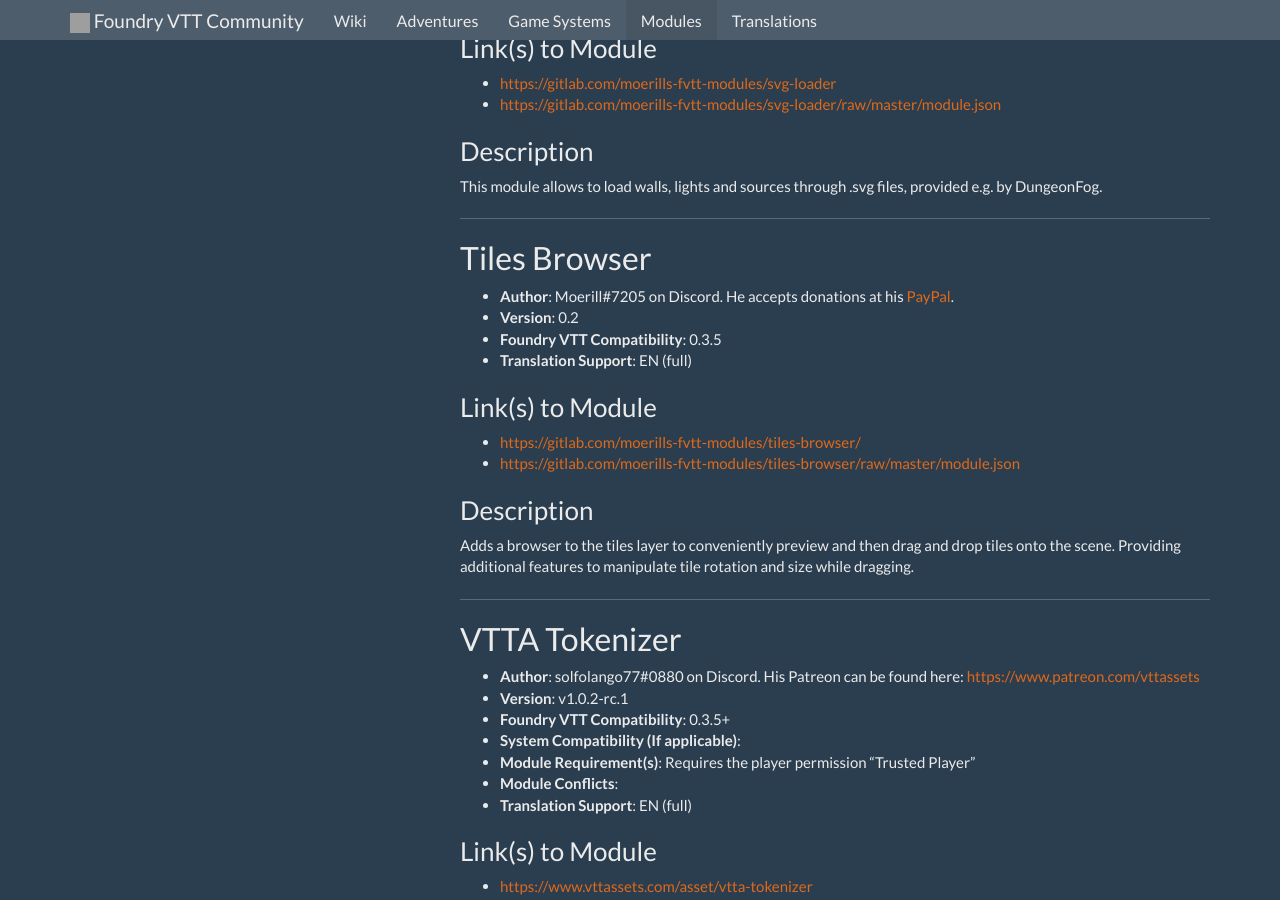
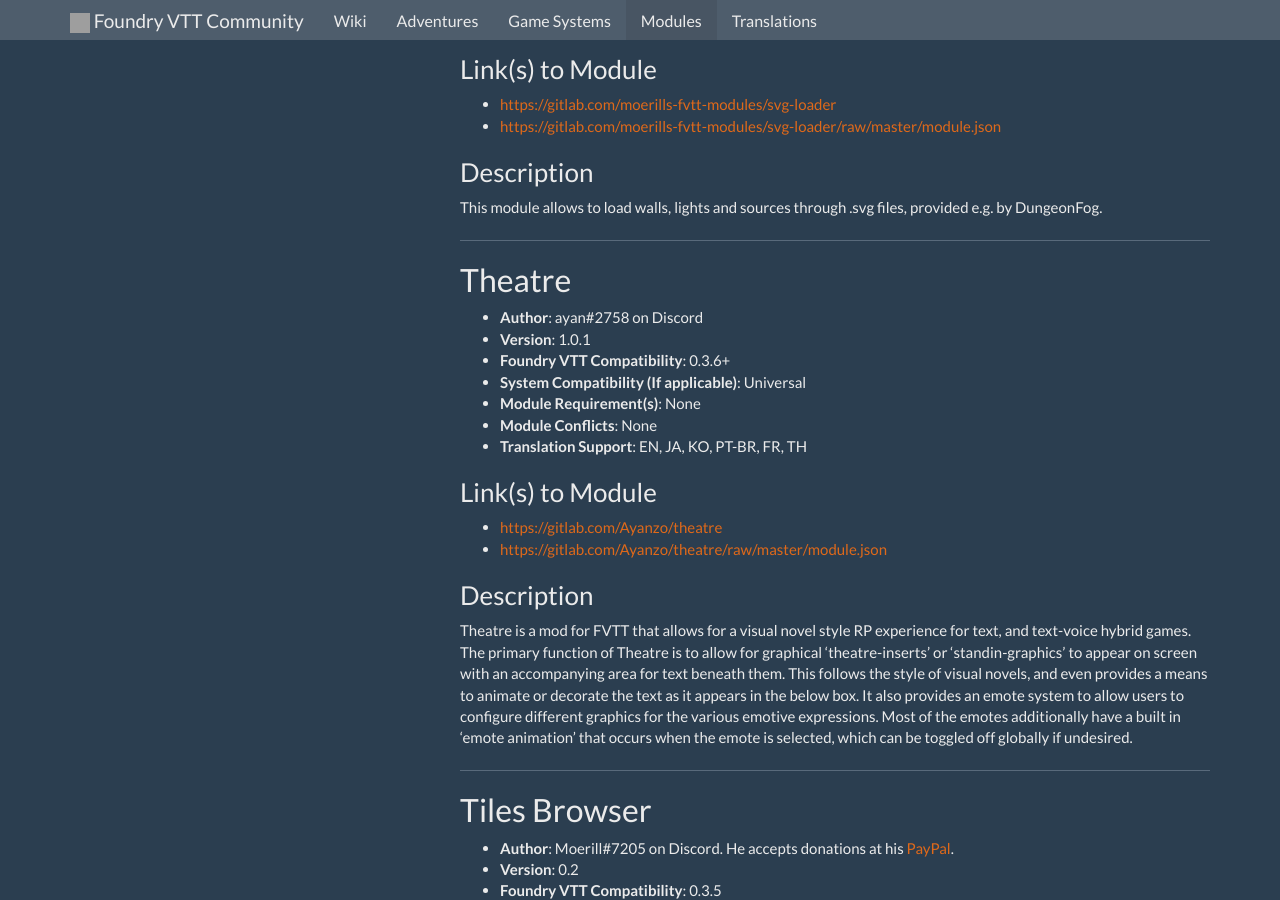
Before and after one commit to foundry-vtt-community/foundry-vtt-community.github.io, a Jekyll site: the page built from _docs/Community-Modules.md, in a window 1280 px wide and 900 px high, scrolled down 13569 px. Built offline with Jekyll 4.4.1, drawn with Linux system fonts in a browser that asks for light colours; nearby versions of some CDN libraries; comment, search, counter and statistics services are not loaded; some of the changed text lies outside the part shown; grey boxes are pictures that could not be loaded.

Commit message:
Update Wiki Content (Automatic)

```diff
--- a/_docs/Community-Modules.md
+++ b/_docs/Community-Modules.md
@@ -29,6 +29,7 @@
       * [Pings](#pings)
       * [Pointer](#pointer)
       * [SVG Loader](#svg-loader)
+      * [Theatre](#theatre)
       * [Tiles Browser](#tiles-browser)
       * [VTTA Tokenizer](#vtta-tokenizer)
       * [Token Mold](#token-mold)
@@ -142,7 +143,7 @@
 ## Cursor Hider
 
 * **Author**: AzzuriteTV#2004
-* **Version**: 1.1.0
+* **Version**: 1.1.1
 * **Foundry VTT Compatibility**: 0.3.7+
 * **System Compatibility (If applicable)**: Universal
 * **Module Requirement(s)**: None
@@ -156,7 +157,7 @@
 
 ### Description
 
-Adds the ability to hide your cursor on the tabletop, see this [demonstration](https://streamable.com/uxuly).
+Adds the ability to hide your cursor and ruler on the tabletop, see this [demonstration](https://streamable.com/ljte3).
 
 ---
 
@@ -598,6 +599,25 @@
 
 ### Description
 This module allows to load walls, lights and sources through .svg files, provided e.g. by DungeonFog.
+
+---
+
+## Theatre
+
+* **Author**: ayan#2758 on Discord
+* **Version**: 1.0.1
+* **Foundry VTT Compatibility**: 0.3.6+
+* **System Compatibility (If applicable)**: Universal
+* **Module Requirement(s)**: None
+* **Module Conflicts**: None
+* **Translation Support**: EN, JA, KO, PT-BR, FR, TH
+
+### Link(s) to Module
+* [https://gitlab.com/Ayanzo/theatre](https://gitlab.com/Ayanzo/theatre)
+* [https://gitlab.com/Ayanzo/theatre/raw/master/module.json](https://gitlab.com/Ayanzo/theatre/raw/master/module.json)
+
+### Description
+Theatre is a mod for FVTT that allows for a visual novel style RP experience for text, and text-voice hybrid games. The primary function of Theatre is to allow for graphical 'theatre-inserts' or 'standin-graphics' to appear on screen with an accompanying area for text beneath them. This follows the style of visual novels, and even provides a means to animate or decorate the text as it appears in the below box. It also provides an emote system to allow users to configure different graphics for the various emotive expressions. Most of the emotes additionally have a built in 'emote animation' that occurs when the emote is selected, which can be toggled off globally if undesired.
 
 ---
 
```
Also changed, not shown: other parts of _docs/Community-Modules.md (+1 -1 lines).
